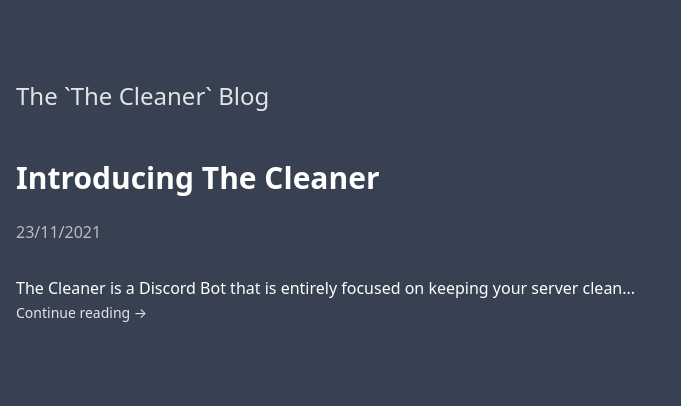
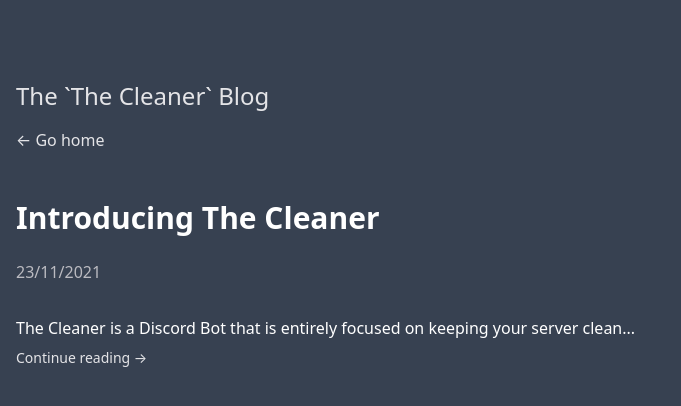
Before and after one commit to cleaner-bot/website, a Next.js app: page /blog in a window 1280 px wide. Shown: the top 406 px of the page, without its empty margins (0-681 px from the left). Built offline with nearby package versions, Linux system fonts and the light colour scheme.

Commit message:
add way to get back home

```diff
--- a/pages/blog/index.jsx
+++ b/pages/blog/index.jsx
@@ -17,6 +17,11 @@ export default function Blog() {
             <h1 className="text-2xl text-gray-200">
                 The `The Cleaner` Blog
             </h1>
+            <Link href={`/`}>
+                <a className="text-gray-200 hover:underline mt-4 block">
+                    &larr; Go home
+                </a>
+            </Link>
             <div className="grid md:grid-cols-2 gap-x-2 gap-y-8 mt-12">
                 {articles.map((article, index) => <Article key={article.key} article={article} className={index === 0 ? "md:col-span-2" : ""} />)}
             </div>
@@ -39,7 +44,7 @@ function Article({ article, className }) {
                 {article.preview}
             </p>
             <Link href={`/blog/${article.id}`}>
-                <a className="text-gray-200 text-sm hover:underline mt-4">
+                <a className="text-gray-200 text-sm hover:underline mt-2 block">
                     Continue reading &rarr;
                 </a>
             </Link>
```
